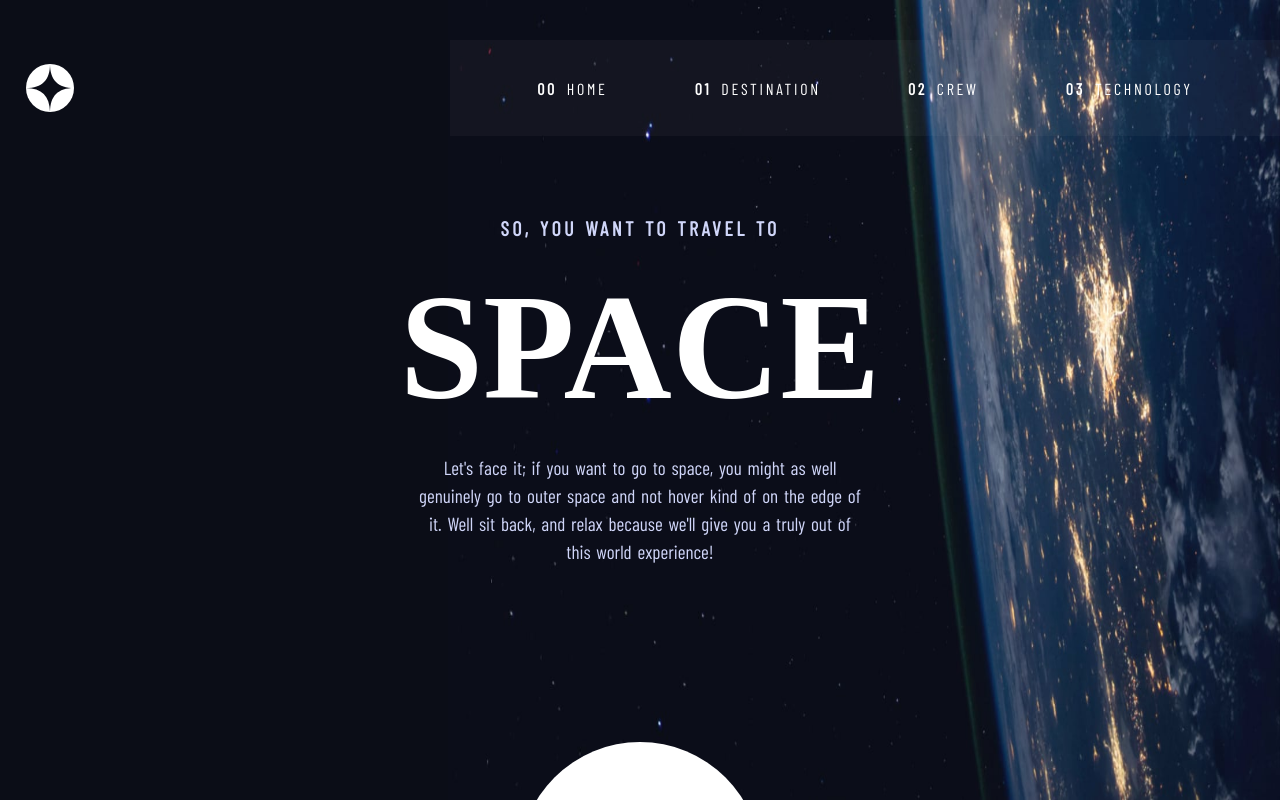
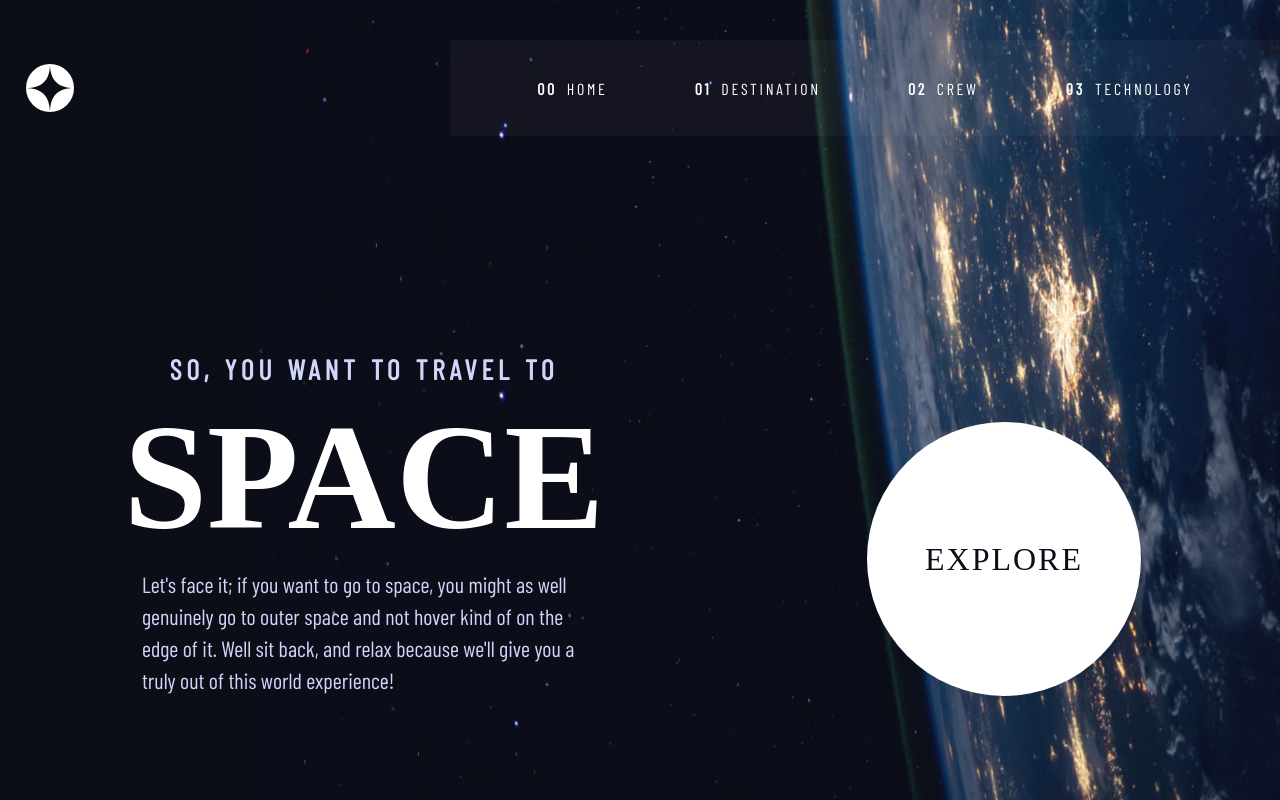
Before and after one commit to the-rabblerouser/SpaceTourism, a Next.js app: page / in a window 1280 px wide. Shown: the top 800 px of the page. Built offline with nearby package versions, Linux system fonts and the light colour scheme; a web font is replaced by a local one.

Commit message:
Desktop resize

```diff
--- a/pages/index.tsx
+++ b/pages/index.tsx
@@ -19,7 +19,7 @@ const Body = styled.div`
 	@media (min-width: 1224px) {
 		background-image: url('/assets/home/background-home-desktop.jpg');
 		background-position: right;
-		background-size: 65vw 100vh;
+		background-size: 80vw 100vh;
 	}
 `;
 
@@ -33,6 +33,25 @@ const Container = styled.div`
 	}
 
 	@media (min-width: 1224px) {
+		height: 70vh;
+		justify-content: space-around;
+		flex-direction: row;
+		align-items: end;
+	}
+`;
+
+const TextContainer = styled.div`
+	display: flex;
+	flex-direction: column;
+	justify-content: center;
+	align-items: center;
+
+	@media (min-width: 768px) {
+	}
+
+	@media (min-width: 1224px) {
+		heightL 382px;
+		width: 450px;
 	}
 `;
 
@@ -51,6 +70,11 @@ export const SubHeading = styled.h6`
 	}
 
 	@media (min-width: 1224px) {
+		font-size: 28px;
+		letter-spacing: 4.72px;
+		line-height: auto;
+		margin: 5rem 0 0 0;
+		word-spacing: 1px;
 	}
 `;
 
@@ -67,6 +91,7 @@ const Heading = styled.h2`
 	}
 
 	@media (min-width: 1224px) {
+		margin: 1rem 0 0 0;
 	}
 `;
 
@@ -91,6 +116,12 @@ const BodyText = styled.p`
 	}
 
 	@media (min-width: 1224px) {
+		height: 128px;
+		margin: 1rem 0 0 0;
+		font-size: 22px;
+		line-height: 32px;
+		text-align: left;
+		word-spacing: 0px;
 	}
 `;
 
@@ -119,6 +150,9 @@ const Oval = styled.div`
 	}
 
 	@media (min-width: 1224px) {
+		align-self: end;
+		height: 274px;
+		width: 274px;
 	}
 `;
 
@@ -129,14 +163,16 @@ const Home: NextPage = () => {
 				<Navbar />
 				<main>
 					<Container>
-						<SubHeading>SO, YOU WANT TO TRAVEL TO</SubHeading>
-						<Heading>SPACE</Heading>
-						<BodyText>
-							Let&apos;s face it; if you want to go to space, you might as well
-							genuinely go to outer space and not hover kind of on the edge of
-							it. Well sit back, and relax because we&apos;ll give you a truly
-							out of this world experience!
-						</BodyText>
+						<TextContainer>
+							<SubHeading>SO, YOU WANT TO TRAVEL TO</SubHeading>
+							<Heading>SPACE</Heading>
+							<BodyText>
+								Let&apos;s face it; if you want to go to space, you might as
+								well genuinely go to outer space and not hover kind of on the
+								edge of it. Well sit back, and relax because we&apos;ll give you
+								a truly out of this world experience!
+							</BodyText>
+						</TextContainer>
 						<Oval>EXPLORE</Oval>
 					</Container>
 				</main>
```
